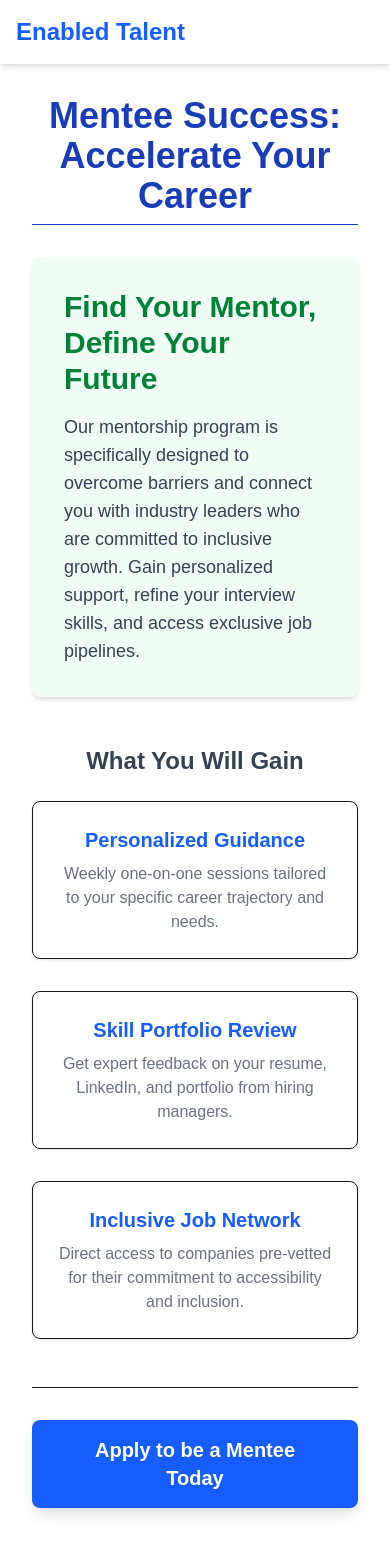
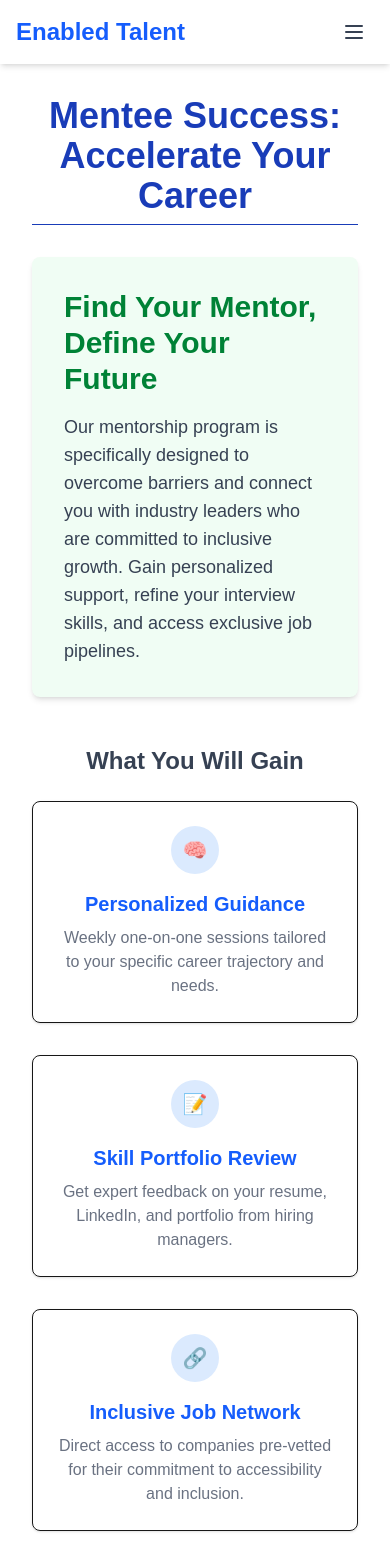
Before and after one commit to tjameel/EnabledTalent, a Next.js app: page /talent in a window 390 px wide. Shown: the top 1568 px of the page. Built offline with nearby package versions, Linux system fonts and the light colour scheme.

Commit message:
Refactored code with ARIA features, updated dependencies for security, and fine-tuned header for responsiveness per feedback.

```diff
--- a/app/components/Navbar.tsx
+++ b/app/components/Navbar.tsx
@@ -1,53 +1,121 @@
+"use client"; // Required for the mobile menu interactivity
+import { useState } from 'react';
 import Link from 'next/link';
+import { usePathname } from 'next/navigation';
 
 export default function Navbar() {
+  const [isMobileMenuOpen, setIsMobileMenuOpen] = useState(false);
+  const pathname = usePathname();
+
   const navLinks = [
     { name: 'Home', href: '/' },
     { name: 'About', href: '/about' },
-    // NEW LINK: Talent/Job Seekers Page
     { name: 'Find a Mentor', href: '/talent' },
-    // NEW LINK: Employers/Mentors Page
     { name: 'Become a Partner', href: '/employers' },
+    { name: 'Resources', href: '/resources' },
     { name: 'Contact', href: '/contact' },
   ];
 
+  const isActive = (path: string) => pathname === path;
+
   return (
-    <nav className="bg-white shadow-md">
+    <nav className="bg-white shadow-md" role="navigation" aria-label="Main Navigation">
       <div className="max-w-7xl mx-auto px-4 sm:px-6 lg:px-8">
         <div className="flex justify-between h-16">
-          {/* Logo/Site Name */}
+
+          {/* Logo Section */}
           <div className="flex-shrink-0 flex items-center">
-            <Link href="/" className="text-2xl font-bold text-blue-600">
+            <Link href="/" className="text-2xl font-bold text-blue-600" aria-label="Enabled Talent Home">
               Enabled Talent
             </Link>
           </div>
 
           {/* Desktop Navigation Links */}
-          <div className="hidden sm:ml-6 sm:flex sm:space-x-8 items-center">
+          <div className="hidden md:flex md:space-x-8 items-center">
             {navLinks.map((link) => (
               <Link
                 key={link.name}
                 href={link.href}
-                className="text-gray-900 hover:text-blue-600 px-3 py-2 rounded-md text-sm font-medium transition duration-150 ease-in-out"
+                aria-current={isActive(link.href) ? 'page' : undefined}
+                className={`px-3 py-2 rounded-md text-sm font-medium transition duration-150 ease-in-out ${
+                  isActive(link.href)
+                    ? 'text-blue-600 bg-blue-50'
+                    : 'text-gray-700 hover:text-blue-600 hover:bg-gray-50'
+                }`}
               >
                 {link.name}
               </Link>
             ))}
           </div>
 
-          {/* CTA Button (For Employers) */}
-          <div className="hidden sm:ml-6 sm:flex sm:items-center">
-            {/* The CTA button should link directly to the Employers/Partner page */}
+          {/* Desktop CTA Button */}
+          <div className="hidden md:flex md:items-center">
             <Link
-              href="/employers" // Ensure this link is correct
-              className="bg-green-500 hover:bg-green-600 text-white px-4 py-2 rounded-lg text-sm font-medium transition duration-150 ease-in-out shadow-md"
+              href="/employers"
+              className="bg-green-600 hover:bg-green-700 text-white px-4 py-2 rounded-lg text-sm font-medium transition shadow-md"
+              aria-label="Start Mentoring Program"
             >
               Start Mentoring
             </Link>
           </div>
 
+          {/* Mobile Menu Button (Hamburger) */}
+          <div className="flex items-center md:hidden">
+            <button
+              onClick={() => setIsMobileMenuOpen(!isMobileMenuOpen)}
+              type="button"
+              className="inline-flex items-center justify-center p-2 rounded-md text-gray-700 hover:text-blue-600 hover:bg-gray-100 focus:outline-none focus:ring-2 focus:ring-inset focus:ring-blue-500"
+              aria-controls="mobile-menu"
+              aria-expanded={isMobileMenuOpen}
+              aria-label="Toggle mobile menu"
+            >
+              <span className="sr-only">Open main menu</span>
+              {/* Icon changes based on menu state */}
+              {!isMobileMenuOpen ? (
+                <svg className="block h-6 w-6" fill="none" viewBox="0 0 24 24" stroke="currentColor" aria-hidden="true">
+                  <path strokeLinecap="round" strokeLinejoin="round" strokeWidth="2" d="M4 6h16M4 12h16M4 18h16" />
+                </svg>
+              ) : (
+                <svg className="block h-6 w-6" fill="none" viewBox="0 0 24 24" stroke="currentColor" aria-hidden="true">
+                  <path strokeLinecap="round" strokeLinejoin="round" strokeWidth="2" d="M6 18L18 6M6 6l12 12" />
+                </svg>
+              )}
+            </button>
+          </div>
         </div>
       </div>
+
+      {/* Mobile Menu (Dropdown) */}
+      {isMobileMenuOpen && (
+        <div className="md:hidden" id="mobile-menu">
+          <div className="px-2 pt-2 pb-3 space-y-1 sm:px-3 bg-white border-t">
+            {navLinks.map((link) => (
+              <Link
+                key={link.name}
+                href={link.href}
+                onClick={() => setIsMobileMenuOpen(false)} // Close menu when clicked
+                aria-current={isActive(link.href) ? 'page' : undefined}
+                className={`block px-3 py-2 rounded-md text-base font-medium ${
+                  isActive(link.href)
+                    ? 'text-blue-600 bg-blue-50'
+                    : 'text-gray-700 hover:text-blue-600 hover:bg-gray-50'
+                }`}
+              >
+                {link.name}
+              </Link>
+            ))}
+            <div className="mt-4 pt-4 border-t border-gray-200">
+               <Link
+                href="/employers"
+                onClick={() => setIsMobileMenuOpen(false)}
+                className="block w-full text-center bg-green-600 text-white px-4 py-3 rounded-lg text-base font-medium hover:bg-green-700"
+              >
+                Start Mentoring
+              </Link>
+            </div>
+          </div>
+        </div>
+      )}
     </nav>
   );
 }
--- a/app/page.tsx
+++ b/app/page.tsx
@@ -1,46 +1,51 @@
 import Link from 'next/link'; // <--- Ensure Link is imported
 import Navbar from "./components/Navbar";
 import Footer from "./components/Footer";
+
+// ... (keep imports)
 
 export default function Home() {
   return (
     <div className="min-h-screen flex flex-col">
       <Navbar />
 
-      <main className="flex-grow container mx-auto p-8 max-w-5xl">
-        {/* Main Hero Section */}
-        <section className="text-center py-20 bg-black-50 rounded-xl shadow-lg mb-12">
-          <h1 className="text-5xl font-extrabold text-blue-800 mb-4">
+      {/* Main content area labeled for screen readers */}
+      <main id="main-content" className="flex-grow container mx-auto p-8 max-w-5xl" role="main">
+
+        {/* Hero Section */}
+        <section className="text-center py-20 bg-gray-50 rounded-xl shadow-lg mb-12" aria-labelledby="hero-heading">
+          <h1 id="hero-heading" className="text-5xl font-extrabold text-blue-800 mb-4">
             Bridging Talent and Opportunity
           </h1>
           <p className="text-xl text-gray-600 mb-8">
             Connecting disabled job seekers (Mentees) with industry-leading professionals (Mentors) for career acceleration.
           </p>
 
-          {/* Call-to-Action Buttons */}
           <div className="flex justify-center space-x-6">
-
-            {/* 1. BECOME A MENTEE BUTTON (Links to /talent) */}
             <Link
               href="/talent"
               className="bg-blue-600 text-white px-8 py-3 rounded-lg text-lg font-semibold hover:bg-blue-700 transition shadow-md"
+              aria-label="Learn more about becoming a mentee"
             >
               Become a Mentee
             </Link>
-
-            {/* 2. BECOME A MENTOR BUTTON (Links to /employers) */}
             <Link
               href="/employers"
               className="bg-green-600 text-white px-8 py-3 rounded-lg text-lg font-semibold hover:bg-green-700 transition shadow-md"
+              aria-label="Learn more about becoming a mentor"
             >
               Become a Mentor
             </Link>
-
           </div>
         </section>
 
-        {/* ... rest of your home page content ... */}
-
+        {/* Features Section */}
+        <section className="py-12" aria-labelledby="features-heading">
+          <h2 id="features-heading" className="text-3xl font-bold text-center text-gray-800 mb-10">
+            Why Choose Enabled Talent?
+          </h2>
+          {/* ... rest of the section ... */}
+        </section>
       </main>
 
       <Footer />
--- a/app/talent/page.tsx
+++ b/app/talent/page.tsx
@@ -29,22 +29,40 @@ export default function Talent() {
             What You Will Gain
           </h2>
           <div className="grid md:grid-cols-3 gap-8 text-center">
-            {/* Benefit 1 */}
+
+            {/* Benefit 1: Personalized Guidance */}
             <div className="p-6 border rounded-lg shadow-sm">
+              <div className="flex justify-center mb-4">
+                <div className="w-12 h-12 bg-blue-100 text-blue-600 rounded-full flex items-center justify-center text-xl font-bold">
+                  🧠
+                </div>
+              </div>
               <h3 className="text-xl font-bold mb-2 text-blue-600">Personalized Guidance</h3>
               <p className="text-gray-500">
                 Weekly one-on-one sessions tailored to your specific career trajectory and needs.
               </p>
             </div>
-            {/* Benefit 2 */}
+
+            {/* Benefit 2: Skill Portfolio Review */}
             <div className="p-6 border rounded-lg shadow-sm">
+              <div className="flex justify-center mb-4">
+                <div className="w-12 h-12 bg-blue-100 text-blue-600 rounded-full flex items-center justify-center text-xl font-bold">
+                  📝
+                </div>
+              </div>
               <h3 className="text-xl font-bold mb-2 text-blue-600">Skill Portfolio Review</h3>
               <p className="text-gray-500">
                 Get expert feedback on your resume, LinkedIn, and portfolio from hiring managers.
               </p>
             </div>
-            {/* Benefit 3 */}
+
+            {/* Benefit 3: Inclusive Job Network */}
             <div className="p-6 border rounded-lg shadow-sm">
+              <div className="flex justify-center mb-4">
+                <div className="w-12 h-12 bg-blue-100 text-blue-600 rounded-full flex items-center justify-center text-xl font-bold">
+                  🔗
+                </div>
+              </div>
               <h3 className="text-xl font-bold mb-2 text-blue-600">Inclusive Job Network</h3>
               <p className="text-gray-500">
                 Direct access to companies pre-vetted for their commitment to accessibility and inclusion.
```
